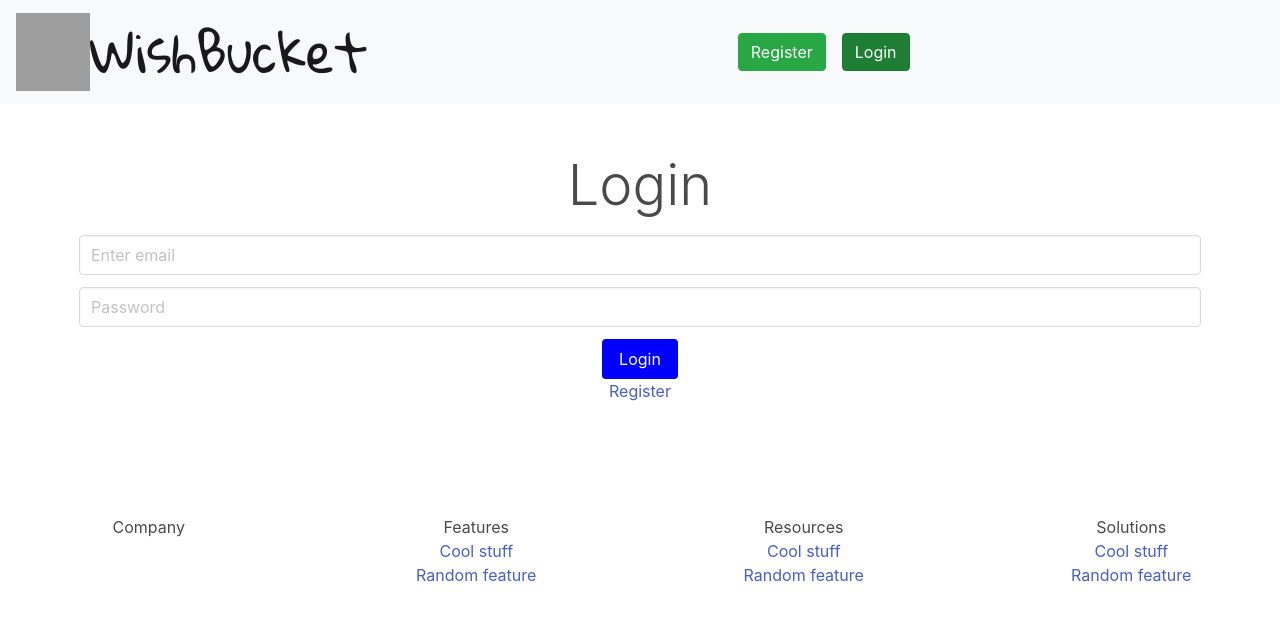
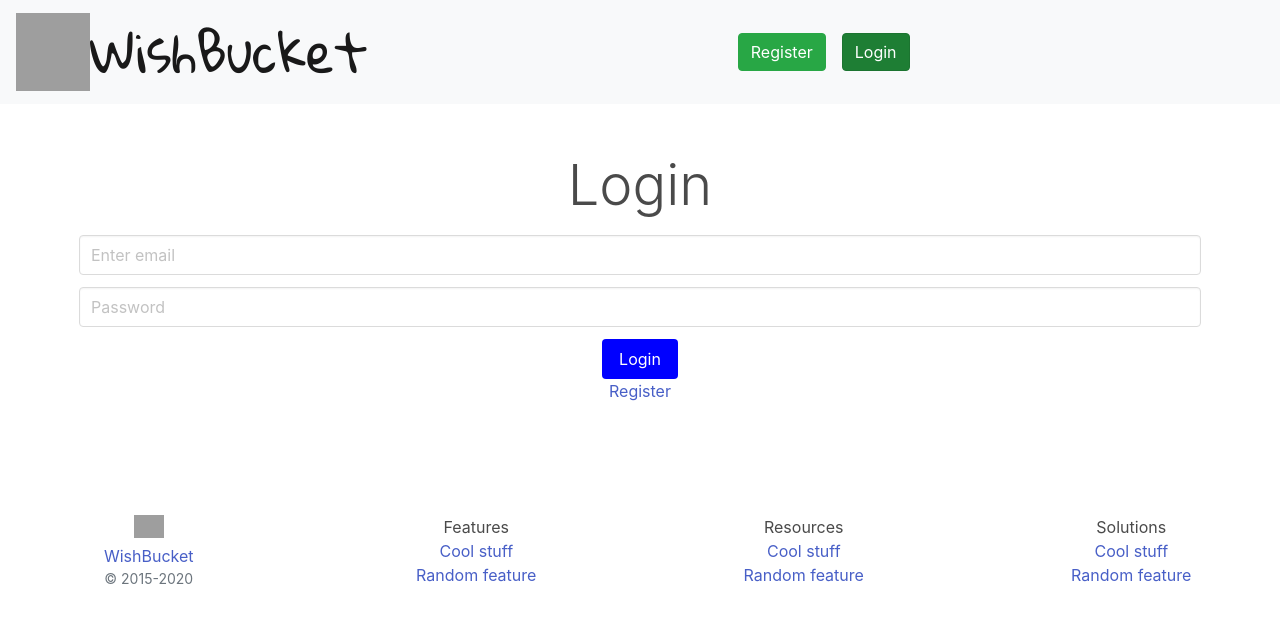
Before and after one commit to russtelen/WISHBUCKET, a React (Create React App) app in the folder giftwishlist/: page /login in a window 1280 px wide. Shown: the top 622 px of the page. Built offline with nearby package versions, Linux system fonts and the light colour scheme; no server answers; grey boxes are pictures that could not be loaded.

Commit message:
Add company icon in the footer section

```diff
--- a/giftwishlist/src/components/Footer.js
+++ b/giftwishlist/src/components/Footer.js
@@ -1,4 +1,5 @@
 import React, { Component } from "react";
+import { NavLink } from "react-router-dom";
 
 export default class Footer extends Component {
   render() {
@@ -6,7 +7,14 @@ export default class Footer extends Component {
      <footer className="pt-4 my-md-5 pt-md-5">
        <div className="row">
           <div className="col-6 col-md">
-              <h5>Company</h5>
+                <NavLink to="/">
+                <img src={"https://vectr.com/vleddepruna/aVozy6qf2.svg?width=224&height=236&select=aVozy6qf2page0"}
+                  width="30em"
+                />
+                <h6>WishBucket</h6>
+              </NavLink>
+              {/* <h5>Company</h5> */}
+              <small class="d-block mb-3 text-muted">&copy; 2015-2020</small>
           </div>
 
           <div className="col-6 col-md">
```
